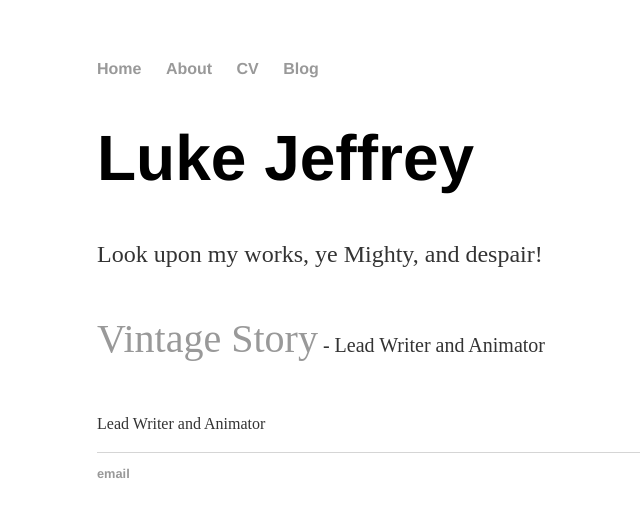
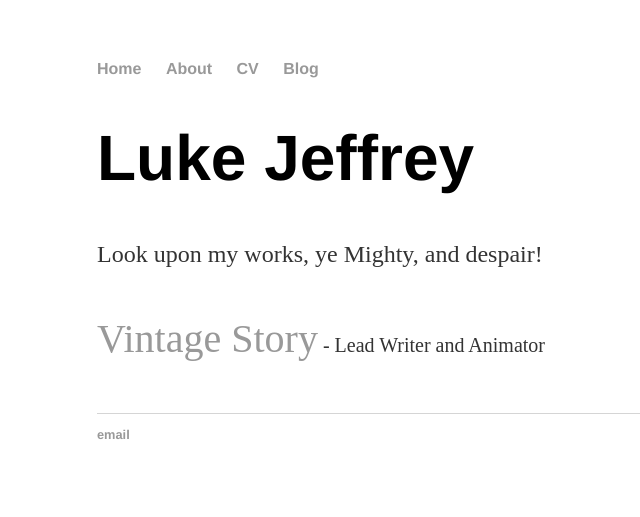
Before and after one commit to GralphGralph/GralphGralph.github.io, a Jekyll site: the page built from index.html, in a window 1280 px wide. Shown: the top 517 px of the page, without its empty margins (95-735 px from the left). Built offline with Jekyll 4.4.1, drawn with Linux system fonts in a browser that asks for light colours.

Commit message:
Update index.html

```diff
--- a/index.html
+++ b/index.html
@@ -6,6 +6,5 @@ title: Luke Jeffrey
 	<h1 style = "font-size: 400%;">Luke Jeffrey</h1>
 	<p>Look upon my works, ye Mighty, and despair!</p>
 	<p style = "font-size: 250%;"><a href="https://www.vintagestory.at/">Vintage Story</a><small style = "font-size: 50%;"> - Lead Writer and Animator</small></p>
-	<p style = "font-size: 100%;">Lead Writer and Animator</p>
 
 </div><!-- /.blurb -->
```
